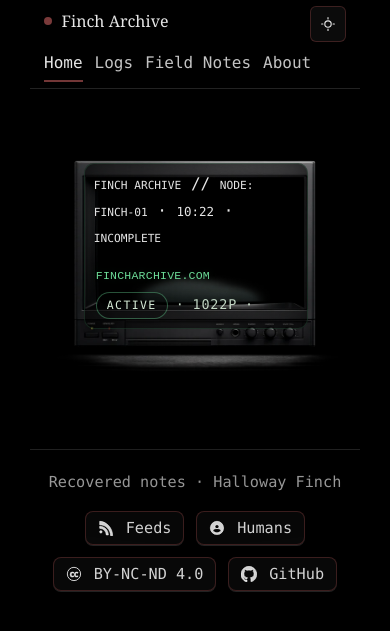
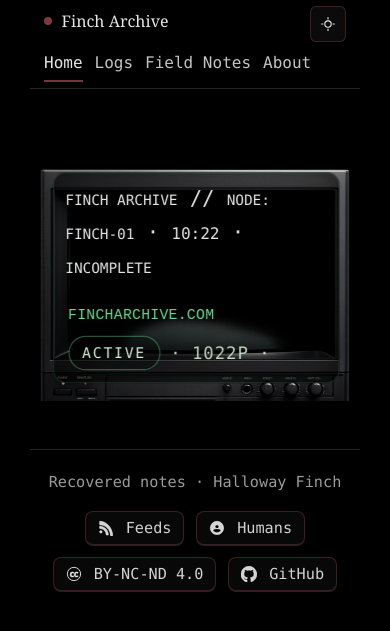
Before and after one commit to HallowayFinch/fincharchive.com, a Jekyll site: the page built from index.html, in a window 390 px wide. Shown: the top 631 px of the page. Built offline with Jekyll 4.4.1, drawn with Linux system fonts in a browser that asks for light colours.

Commit message:
Implement mobile CRT scaling and layout fixes
Added mobile-specific styles for CRT scaling and layout adjustments.

```diff
--- a/assets/css/style.css
+++ b/assets/css/style.css
@@ -2689,3 +2689,70 @@ html, body { overflow-x: hidden; }
     width: calc(100vw - 12px) !important;
   }
 }
+
+/* ======================================
+   MOBILE CRT — FORCE SCALE (v4)
+   - Desktop unchanged
+   - Mobile: breakout to 100vw + HARD scale up
+   - Also allows internal screen scroll so buttons are always reachable
+   Paste at VERY BOTTOM of style.css
+   ====================================== */
+
+@media (max-width: 980px){
+
+  html, body{
+    overflow-x: hidden !important;
+  }
+
+  /* Break out of any constrained wrapper on mobile */
+  .finch-home{
+    width: 100vw !important;
+    max-width: 100vw !important;
+    margin-left: calc(50% - 50vw) !important;
+    margin-right: calc(50% - 50vw) !important;
+    padding-left: 0 !important;
+    padding-right: 0 !important;
+    overflow-x: hidden !important;
+  }
+
+  /* Force the CRT bigger using scale (width-only isn’t winning somewhere) */
+  .finch-home .finch-crtframe{
+    --crt-scale: 1.22; /* tweak 1.18–1.30 if needed */
+
+    position: relative !important;
+    left: 50% !important;
+    margin: 0 !important;
+
+    width: calc(100vw - 18px) !important;
+    max-width: none !important;
+
+    transform: translateX(-50%) scale(var(--crt-scale)) !important;
+    transform-origin: top center !important;
+  }
+
+  /* Keep image obedient */
+  .finch-home .finch-crtframe__img{
+    display: block !important;
+    width: 100% !important;
+    height: auto !important;
+  }
+
+  /* IMPORTANT: allow scrolling inside the CRT so actions/buttons can be reached */
+  .finch-home .finch-screen--home .finch-screen__body{
+    overflow: auto !important;
+    -webkit-overflow-scrolling: touch;
+  }
+
+  /* Give the actions a little breathing room (helps visibility once you scroll) */
+  .finch-home .finch-homeui__actions{
+    margin-top: 10px !important;
+  }
+}
+
+/* Extra small phones: scale a bit more */
+@media (max-width: 420px){
+  .finch-home .finch-crtframe{
+    --crt-scale: 1.28;
+    width: calc(100vw - 12px) !important;
+  }
+}
```
